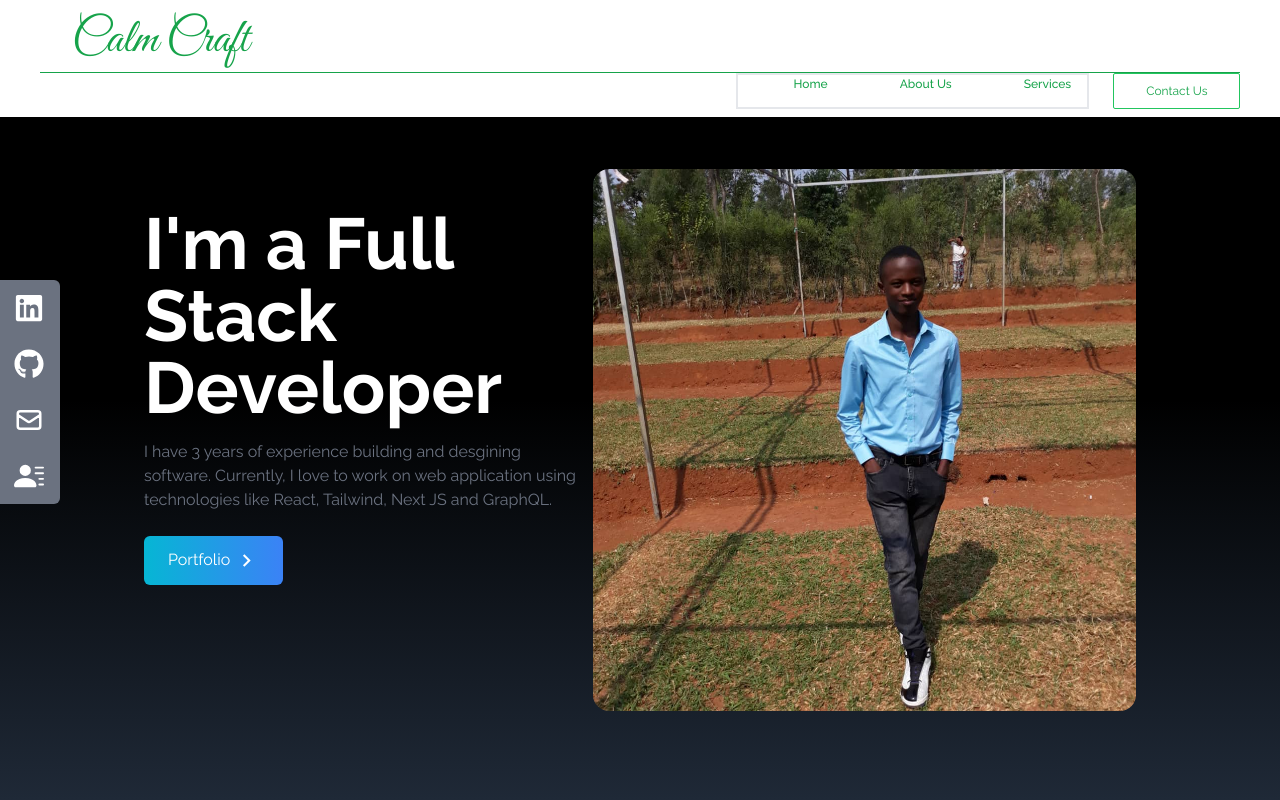
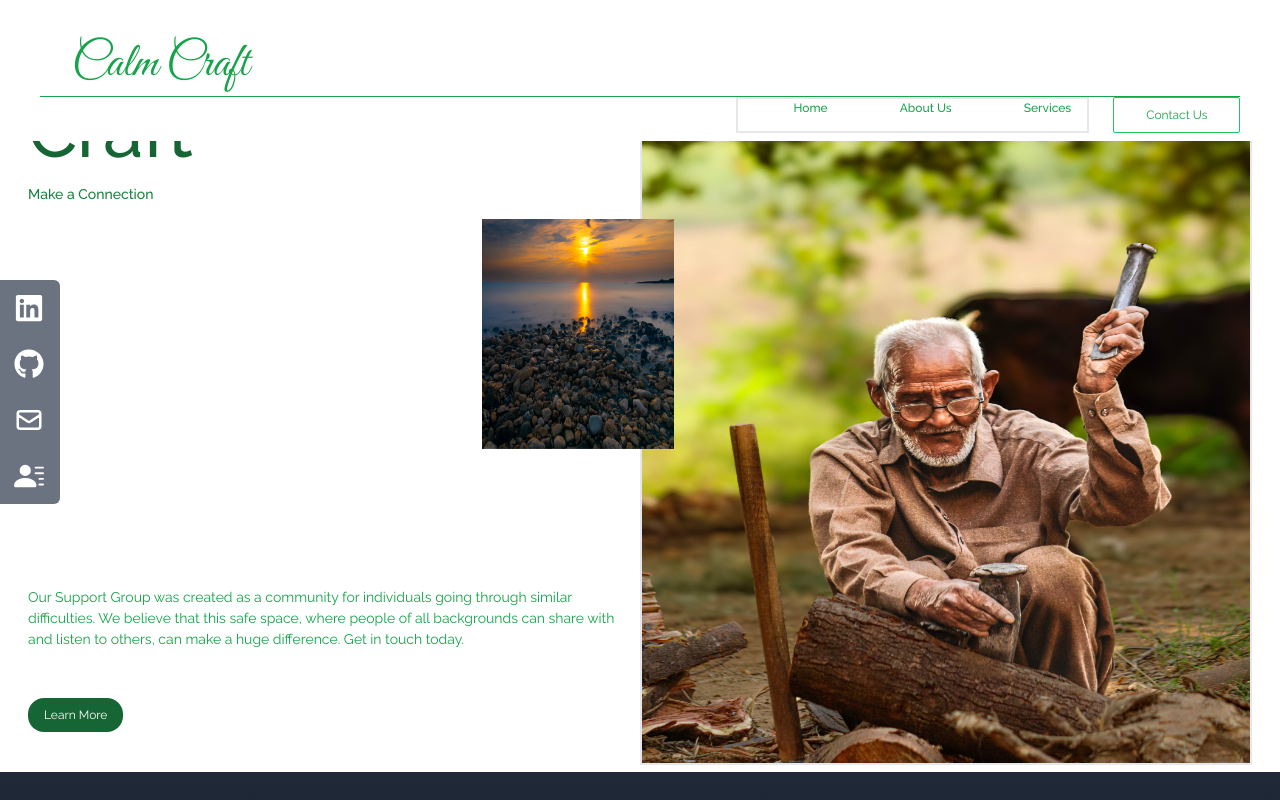
Before and after one commit to heritierbagumire/calm-craft, a React (Create React App) app: page / in a window 1280 px wide. Shown: the top 800 px of the page. Built offline with nearby package versions, Linux system fonts and the light colour scheme.

Commit message:
we are pushing the home page

```diff
--- a/src/components/Home.jsx
+++ b/src/components/Home.jsx
@@ -1,5 +1,6 @@
 import React from "react";
-import HeroImage from "../assets/heroImage.jpg";
+import HeroImage from "../assets/calm.jpg";
+import Dfd from "../assets/davido.jpg";
 import { MdOutlineKeyboardArrowRight } from "react-icons/md";
 import { Link } from "react-scroll";
 
@@ -7,40 +8,42 @@ const Home = () => {
   return (
     <div
       name="home"
-      className="h-screen w-full bg-gradient-to-b from-black via-black to-gray-800"
+      className="md:max-w-screen-2xl md:px-2 lg:px-5 h-auto w-full bg-white text-green-700 mt-6 md:overflow-hidden"
     >
-      <div className="max-w-screen-lg mx-auto flex flex-col items-center justify-center h-full px-4 md:flex-row">
-        <div className="flex flex-col justify-center h-full">
-          <h2 className="text-4xl sm:text-7xl font-bold text-white">
-            I'm a Full Stack Developer
-          </h2>
-          <p className="text-gray-500 py-4 max-w-md">
-            I have 3 years of experience building and desgining software.
-            Currently, I love to work on web application using technologies like
-            React, Tailwind, Next JS and GraphQL.
-          </p>
-
+      <div className=" mx-2 flex flex-col items-center justify-between h-auto md:flex-row">
+        <div className="flex flex-col justify-center h-full md:w-1/2">
           <div>
-            <Link
-              to="portfolio"
-              smooth
-              duration={500}
-              className="group text-white w-fit px-6 py-3 my-2 flex items-center rounded-md bg-gradient-to-r from-cyan-500 to-blue-500 cursor-pointer"
-            >
-              Portfolio
-              <span className="group-hover:rotate-90 duration-300">
-                <MdOutlineKeyboardArrowRight size={25} className="ml-1" />
-              </span>
-            </Link>
+            <h2 className=" text-3xl md:text-6xl lg:text-7xl font-medium mt- text-green-800 ">
+              Calm <br /> Craft
+            </h2>
+            <p className="font-medium text-sm mt-4 md:text-auto">
+              Make a Connection
+            </p>
+          </div>
+          <div className="mt-[60%]">
+            <p className="text-green-600 text-[14px] py-4 pb-2 text-start max-w-">
+              Our Support Group was created as a community for individuals going
+              through similar difficulties. We believe that this safe space,
+              where people of all backgrounds can share with and listen to
+              others, can make a huge difference. Get in touch today.
+            </p>
+            <button className="bg-green-800 text-white text-[12px] px-4 my-10 py-2 rounded-2xl">
+              Learn More
+            </button>
           </div>
         </div>
-
-        <div>
-          <img
-            src={HeroImage}
-            alt="my profile"
-            className="rounded-2xl mt-20 mx-auto w-2/3 md:w-full"
-          />
+        <div className="flex flex-col justify-center h-full md:w-1/2 border-2 bg-background">
+          <div></div>
+          <div className="mt-54">
+            <div className="z-0">
+              <img src={Dfd} alt="fda" className="w-full h-[730px]" />
+            </div>
+            <div className="-inset-10 lg:-inset-40 z-40 relative">
+              <div className="absolute -top-[540px] md:-top-96 right-58">
+                <img src={HeroImage} alt="fda" className="w-48 h-[230px]" />
+              </div>
+            </div>
+          </div>
         </div>
       </div>
     </div>
```
Also changed, not shown: src/assets/calm.jpg (added), src/assets/davido.jpg (added).
